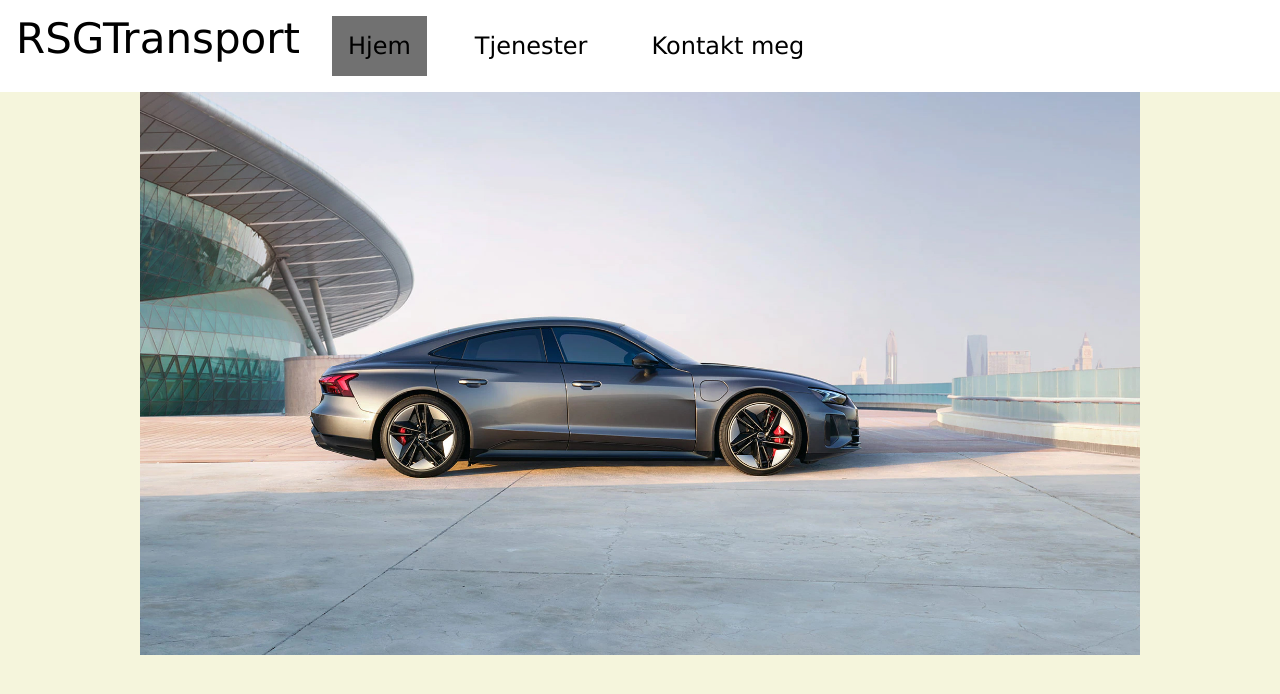
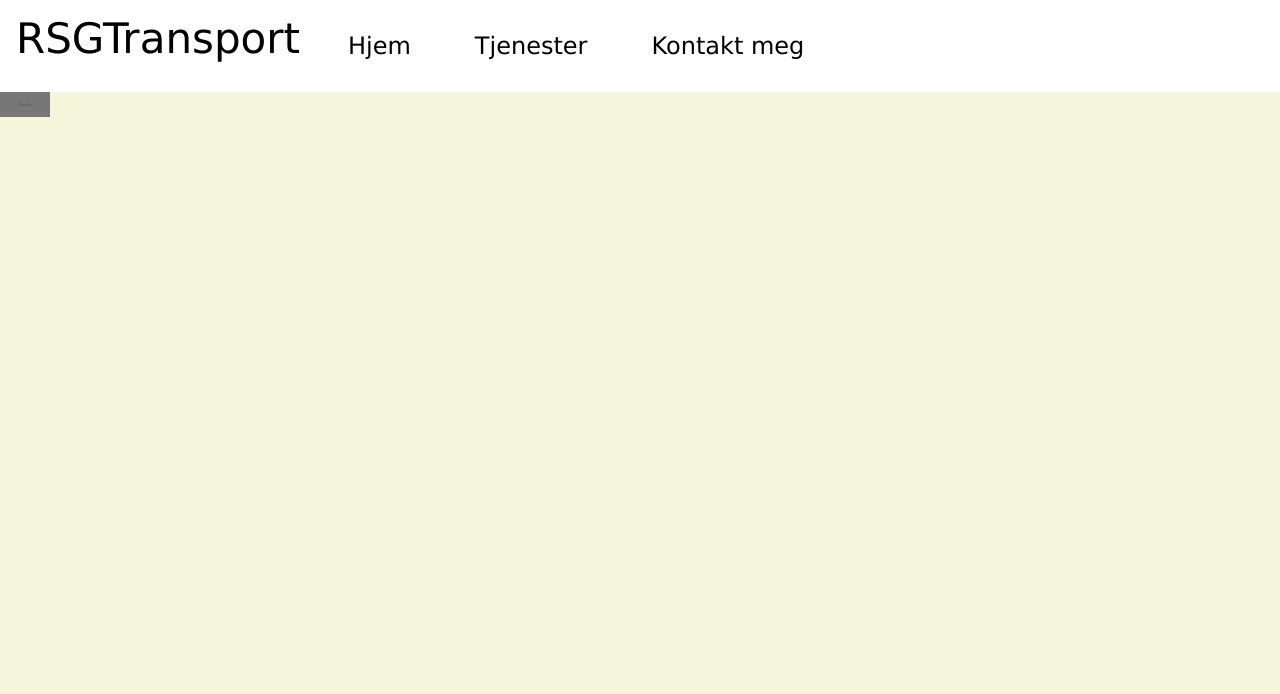
Before and after one commit to JoeBamaVEVO/RSGTransport, a PHP site: page /tjenester.php in a window 1280 px wide. Shown: the top 694 px of the page. Run offline with PHP 8.4, Linux system fonts and the light colour scheme.

Commit message:
last commit no power on pc

```diff
--- a/index.php
+++ b/index.php
@@ -12,7 +12,7 @@
         <div class="container">
             <div class="container-flex">
                 <div class="container-text">
-                    <p class="PageHeader">Trenger du frakt, graving, <br>eller planering?</p>
+                    <p class="PageHeader">Trenger du transport, graving, <br>eller planering?</p>
                     <p class="PageText">Rolfen hjelper deg.<br>
                         Uansett om du trenger varetransport eller maskinarbeid: <br>
                         Rolfen kan hjelpe deg med alt av transportjenester, <br>
--- a/navbar.php
+++ b/navbar.php
@@ -10,7 +10,7 @@
           <a class="nav-link active" aria-current="page" href="index.php">Hjem</a>
         </li>
         <li class="nav-item">
-          <a class="nav-link " href="#">Tjenester</a>
+          <a class="nav-link " href="tjenester.php">Tjenester</a>
         </li>
         <li class="nav-item">
           <a class="nav-link" href="#">Kontakt meg</a>
--- a/script.js
+++ b/script.js
@@ -12,5 +12,5 @@ let slideIndex = 0;
           slideIndex = 1;
         }
         slides[slideIndex - 1].style.display = "block";
-        setTimeout(showSlides, 5000); // Change image every 2 seconds
+        setTimeout(showSlides, 2000); // Change image every 2 seconds
       }
--- a/style.css
+++ b/style.css
@@ -113,22 +113,25 @@ body{
     font-family: Verdana, sans-serif;
   }
   .mySlides {
-    display: none;
+    max-height:100px;
+    max-width: 50px;
+    overflow: hidden;
+    display: block;
   }
+
   img {
     vertical-align: middle;
   }
 
   /* Slideshow container */
   .slideshow-container {
-    max-width: 1000px;
     position: relative;
     margin: auto;
   }
 
 
   .active {
-    background-color: #717171;
+    background-color: #ffffff;
   }
 
   /* Fading animation */
--- a/tjenester.php
+++ b/tjenester.php
@@ -10,14 +10,14 @@
     <?php include 'navbar.php'?>
     <div class="slideshow-container">
       <div class="mySlides fade">
-        <img src="bilder/aston-martin.jpg" style="width: 100%" />
+        <img src="bilder/bilde1.svg" style="width: 100%" />
       </div>
       <div class="mySlides fade">
-        <img src="bilder/audi-rs-e-tron-gt.jpg" style="width: 100%" />
+        <img src="bilder/Bilde2.svg" style="width: 100%" />
       </div>
 
       <div class="mySlides fade">
-        <img src="bilder/maserati-mc20.jpg" style="width: 100%" />
+        <img src="bilder/Bilde3.svg" style="width: 100%" />
       </div>
     </div>
     <br />
```
